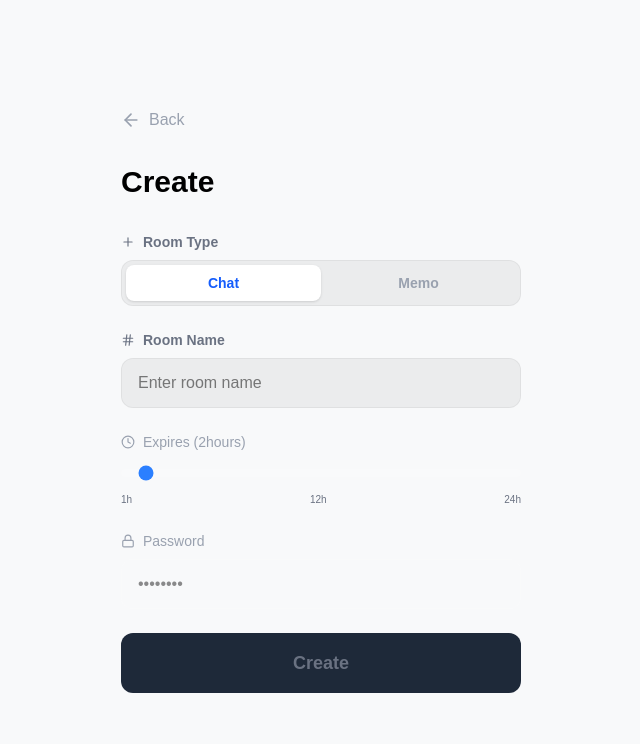
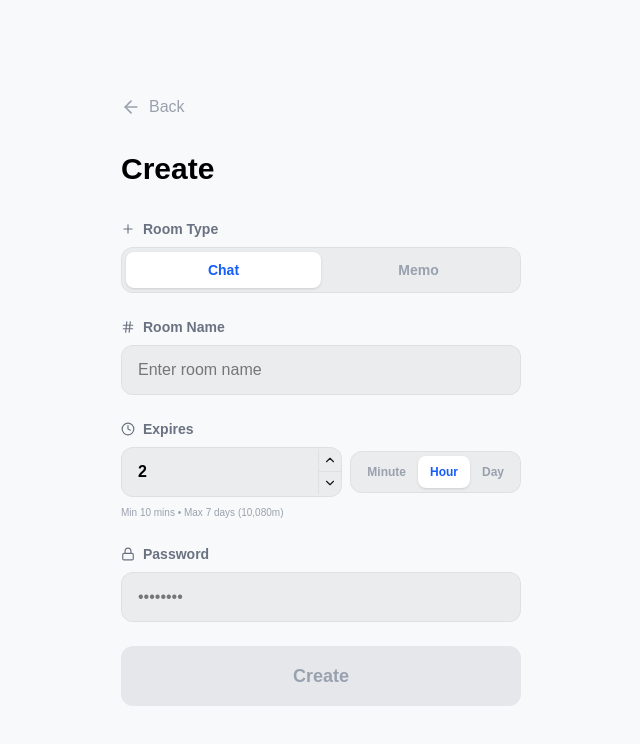
Before and after one commit to Leeseryong88/secret, a Next.js app: page / in a window 1280 px wide. Both pictures are taken after a click on the button 568 px from the left and 348 px from the top of the page. Shown: the top 744 px of the page, without its empty margins (319-959 px from the left). Built offline with nearby package versions, Linux system fonts and the light colour scheme; no server answers.

Commit message:
Feature: Redesign Expiry UI with custom input/units and flexible extension

```diff
--- a/src/app/page.tsx
+++ b/src/app/page.tsx
@@ -143,13 +143,13 @@ export default function Home() {
     localStorage.setItem('chat-nickname', newNickname);
   };
 
-  const handleExtend = async () => {
+  const handleExtend = async (hours: number) => {
     if (!room) return;
     try {
-      await chatApi.extendRoom(room.id);
+      await chatApi.extendRoom(room.id, hours);
       setRoom((prev: any) => ({
         ...prev,
-        expiresAt: prev.expiresAt + 4 * 60 * 60 * 1000
+        expiresAt: prev.expiresAt + hours * 60 * 60 * 1000
       }));
     } catch (err) {
       console.error(err);
--- a/src/components/ChatInterface.tsx
+++ b/src/components/ChatInterface.tsx
@@ -28,7 +28,7 @@ interface ChatInterfaceProps {
   };
   onSendMessage: (text: string) => void;
   onUpdateNickname: (newNickname: string) => void;
-  onExtend: () => void;
+  onExtend: (hours: number) => void;
   onLeave: () => void;
 }
 
@@ -45,6 +45,9 @@ export default function ChatInterface({
   const [inputText, setInputText] = useState('');
   const [timeLeft, setTimeLeft] = useState<number>(0);
   const [copied, setCopied] = useState(false);
+  const [showExtendPicker, setShowExtendPicker] = useState(false);
+  const [extendVal, setExtendVal] = useState(24);
+  const [extendUnit, setExtendUnit] = useState<'h' | 'd'>('h');
   const [isEditingNickname, setIsEditingNickname] = useState(false);
   const [tempNickname, setTempNickname] = useState(currentUser.nickname);
   const scrollRef = useRef<HTMLDivElement>(null);
@@ -111,17 +114,49 @@ export default function ChatInterface({
             </div>
           </div>
         </div>
-        <button onClick={onLeave} className="p-1.5 md:p-2 hover:bg-black/5 rounded-full text-gray-400 hover:text-red-500 transition-all"><LogOut size={20} /></button>
+        <div className="flex items-center space-x-2 relative">
+          {timeLeft > 0 && timeLeft <= 86400 && (
+            <div className="relative">
+              <button onClick={() => setShowExtendPicker(!showExtendPicker)} className="px-3 py-1.5 bg-orange-500 hover:bg-orange-600 text-white text-[10px] md:text-xs font-bold rounded-lg transition-colors">{t.extend}</button>
+
+              <AnimatePresence>
+                {showExtendPicker && (
+                  <motion.div initial={{ opacity: 0, y: 10 }} animate={{ opacity: 1, y: 0 }} exit={{ opacity: 0, y: 10 }} className="absolute right-0 mt-2 p-4 bg-white rounded-xl shadow-2xl border border-black/5 w-64 z-[60]">
+                    <div className="flex items-center space-x-2 mb-3">
+                      <div className="flex-1 flex items-center bg-black/5 rounded-lg overflow-hidden">
+                        <input type="number" value={extendVal} onChange={(e) => setExtendVal(Math.max(1, parseInt(e.target.value) || 1))} className="w-full bg-transparent px-2 py-1.5 focus:outline-none text-xs text-black font-bold" />
+                      </div>
+                      <div className="flex bg-black/5 p-0.5 rounded-lg">
+                        {(['h', 'd'] as const).map((u) => (
+                          <button key={u} type="button" onClick={() => setExtendUnit(u)} className={cn("px-2 py-1 rounded-md text-[10px] font-bold transition-all", extendUnit === u ? "bg-white text-blue-600 shadow-sm" : "text-gray-400")}>
+                            {u === 'h' ? t.hour : t.day}
+                          </button>
+                        ))}
+                      </div>
+                    </div>
+                    <button
+                      type="button"
+                      onClick={() => {
+                        const mins = extendUnit === 'h' ? extendVal * 60 : extendVal * 24 * 60;
+                        if (mins > 0 && mins <= 10080) {
+                          onExtend(mins / 60);
+                          setShowExtendPicker(false);
+                        }
+                      }}
+                      className="w-full py-2 bg-blue-600 text-white rounded-lg text-xs font-bold hover:bg-blue-700 transition-colors"
+                    >
+                      {t.enter}
+                    </button>
+                    <p className="text-[9px] text-gray-400 mt-2 text-center">{t.min10Mins} • {t.max7Days}</p>
+                  </motion.div>
+                )}
+              </AnimatePresence>
+            </div>
+          )}
+          <button onClick={onLeave} className="p-1.5 md:p-2 hover:bg-black/5 rounded-full text-gray-400 hover:text-red-500 transition-all"><LogOut size={20} /></button>
+        </div>
       </div>
 
-      <AnimatePresence>
-        {timeLeft > 0 && timeLeft <= 7200 && (
-          <motion.div initial={{ height: 0, opacity: 0 }} animate={{ height: 'auto', opacity: 1 }} exit={{ height: 0, opacity: 0 }} className="bg-orange-50 border-b border-orange-100 p-2 md:p-3 flex items-center justify-between">
-            <div className="flex items-center text-orange-600 text-[10px] md:text-sm"><ShieldAlert size={14} className="mr-2" />{t.expireSoon}</div>
-            <button onClick={onExtend} className="px-3 py-1 md:px-4 md:py-1.5 bg-orange-500 hover:bg-orange-600 text-white text-[10px] md:text-xs font-bold rounded-lg transition-colors">{t.extend}</button>
-          </motion.div>
-        )}
-      </AnimatePresence>
 
       <div ref={scrollRef} className="flex-1 overflow-y-auto p-4 md:p-6 space-y-4 md:space-y-6 bg-[#f8f9fa]">
         {messages.length === 0 ? (
--- a/src/components/CreateRoomForm.tsx
+++ b/src/components/CreateRoomForm.tsx
@@ -1,8 +1,8 @@
 'use client';
 
-import { useState } from 'react';
+import { useState, useEffect } from 'react';
 import { motion } from 'framer-motion';
-import { ArrowLeft, Clock, Lock, Hash, Plus } from 'lucide-react';
+import { ArrowLeft, Clock, Lock, Hash, Plus, ChevronUp, ChevronDown } from 'lucide-react';
 import { cn } from '@/lib/utils';
 import { Language, translations } from '@/lib/translations';
 
@@ -14,15 +14,25 @@ interface CreateRoomFormProps {
 
 export default function CreateRoomForm({ lang, onBack, onCreate }: CreateRoomFormProps) {
   const [name, setName] = useState('');
-  const [expiresHours, setExpiresHours] = useState(2);
   const [password, setPassword] = useState('');
   const [roomType, setRoomType] = useState<'chat' | 'memo'>('chat');
+
+  // Expiry time state
+  const [val, setVal] = useState(2);
+  const [unit, setUnit] = useState<'m' | 'h' | 'd'>('h');
   const t = translations[lang];
+
+  const totalMinutes = unit === 'm' ? val : unit === 'h' ? val * 60 : val * 24 * 60;
+  const isValidTime = totalMinutes >= 10 && totalMinutes <= 7 * 24 * 60;
 
   const handleSubmit = (e: React.FormEvent) => {
     e.preventDefault();
-    if (!password || !name) return;
-    onCreate({ name, expiresHours, password, type: roomType });
+    if (!password || !name || !isValidTime) return;
+    onCreate({ name, expiresHours: totalMinutes / 60, password, type: roomType });
+  };
+
+  const adjustVal = (delta: number) => {
+    setVal(prev => Math.max(1, prev + delta));
   };
 
   return (
@@ -88,28 +98,46 @@ export default function CreateRoomForm({ lang, onBack, onCreate }: CreateRoomFor
         </div>
 
         <div>
-          <label className="block text-xs md:text-sm font-medium text-gray-400 mb-2 flex items-center">
+          <label className="block text-xs md:text-sm font-bold text-gray-500 mb-2 flex items-center">
             <Clock size={14} className="mr-2" />
-            {t.expires} ({expiresHours}{t.hours})
+            {t.expires}
           </label>
-          <input
-            type="range"
-            min="1"
-            max="24"
-            step="1"
-            value={expiresHours}
-            onChange={(e) => setExpiresHours(parseInt(e.target.value))}
-            className="w-full h-2 bg-white/10 rounded-lg appearance-none cursor-pointer accent-blue-500"
-          />
-          <div className="flex justify-between text-[10px] text-gray-500 mt-2">
-            <span>1h</span>
-            <span>12h</span>
-            <span>24h</span>
+          <div className="flex items-center space-x-2">
+            <div className="flex-1 flex items-center bg-black/5 rounded-xl border border-black/5 overflow-hidden">
+              <input
+                type="number"
+                value={val}
+                onChange={(e) => setVal(Math.max(1, parseInt(e.target.value) || 1))}
+                className="w-full bg-transparent px-4 py-3 focus:outline-none text-sm md:text-base text-black font-bold"
+              />
+              <div className="flex flex-col border-l border-black/5">
+                <button type="button" onClick={() => adjustVal(1)} className="p-1 hover:bg-black/5"><ChevronUp size={14} /></button>
+                <button type="button" onClick={() => adjustVal(-1)} className="p-1 hover:bg-black/5 border-t border-black/5"><ChevronDown size={14} /></button>
+              </div>
+            </div>
+            <div className="flex bg-black/5 p-1 rounded-xl border border-black/5">
+              {(['m', 'h', 'd'] as const).map((u) => (
+                <button
+                  key={u}
+                  type="button"
+                  onClick={() => setUnit(u)}
+                  className={cn(
+                    "px-3 py-2 rounded-lg text-xs font-bold transition-all",
+                    unit === u ? "bg-white text-blue-600 shadow-sm" : "text-gray-400 hover:text-gray-600"
+                  )}
+                >
+                  {u === 'm' ? t.minute : u === 'h' ? t.hour : t.day}
+                </button>
+              ))}
+            </div>
+          </div>
+          <div className={cn("text-[10px] mt-2 font-medium", isValidTime ? "text-gray-400" : "text-red-500")}>
+            {t.min10Mins} • {t.max7Days}
           </div>
         </div>
 
         <div>
-          <label className="block text-xs md:text-sm font-medium text-gray-400 mb-2 flex items-center">
+          <label className="block text-xs md:text-sm font-bold text-gray-500 mb-2 flex items-center">
             <Lock size={14} className="mr-2" />
             {t.password}
           </label>
@@ -119,18 +147,18 @@ export default function CreateRoomForm({ lang, onBack, onCreate }: CreateRoomFor
             value={password}
             onChange={(e) => setPassword(e.target.value)}
             placeholder={t.passwordPlaceholder}
-            className="w-full bg-white/5 border border-white/10 rounded-xl px-4 py-3 focus:outline-none focus:ring-2 focus:ring-blue-500 transition-all text-sm md:text-base"
+            className="w-full bg-black/5 border border-black/5 rounded-xl px-4 py-3 focus:outline-none focus:ring-2 focus:ring-blue-500 transition-all text-sm md:text-base text-black"
           />
         </div>
 
         <button
           type="submit"
-          disabled={!password || !name}
+          disabled={!password || !name || !isValidTime}
           className={cn(
             "w-full py-4 rounded-xl font-bold text-lg transition-all",
-            (password && name)
+            (password && name && isValidTime)
               ? "bg-blue-600 hover:bg-blue-700 text-white shadow-lg shadow-blue-600/20"
-              : "bg-gray-800 text-gray-500 cursor-not-allowed"
+              : "bg-gray-200 text-gray-400 cursor-not-allowed"
           )}
         >
           {t.create}
--- a/src/components/MemoCanvas.tsx
+++ b/src/components/MemoCanvas.tsx
@@ -49,7 +49,7 @@ interface MemoCanvasProps {
   onAddMemo: (memo: Omit<Memo, 'id'>) => void;
   onUpdateMemo: (id: string, updates: Partial<Memo>) => void;
   onDeleteMemo: (id: string) => void;
-  onExtend: () => void;
+  onExtend: (hours: number) => void;
   onLeave: () => void;
 }
 
@@ -67,6 +67,9 @@ export default function MemoCanvas({
   const [timeLeft, setTimeLeft] = useState<number>(0);
   const [copied, setCopied] = useState(false);
   const [showColorPicker, setShowColorPicker] = useState<{ x: number, y: number } | null>(null);
+  const [showExtendPicker, setShowExtendPicker] = useState(false);
+  const [extendVal, setExtendVal] = useState(24);
+  const [extendUnit, setExtendUnit] = useState<'h' | 'd'>('h');
   const [viewportSize, setViewportSize] = useState({ width: 1000, height: 1000 });
 
   // Use MotionValues for smooth, high-frequency updates without re-renders
@@ -224,10 +227,44 @@ export default function MemoCanvas({
             </div>
           </div>
         </div>
-        <div className="flex items-center space-x-2 pointer-events-auto">
+        <div className="flex items-center space-x-2 pointer-events-auto relative">
           <div className="px-3 py-1 bg-black/5 rounded-lg text-[10px] font-medium text-gray-500">{Math.round(syncState.scale * 100)}%</div>
-          {timeLeft > 0 && timeLeft <= 7200 && (
-            <button onClick={onExtend} className="px-3 py-1.5 bg-orange-500 hover:bg-orange-600 text-white text-[10px] md:text-xs font-bold rounded-lg transition-colors">{t.extend}</button>
+          {timeLeft > 0 && timeLeft <= 86400 && (
+            <div className="relative">
+              <button onClick={() => setShowExtendPicker(!showExtendPicker)} className="px-3 py-1.5 bg-orange-500 hover:bg-orange-600 text-white text-[10px] md:text-xs font-bold rounded-lg transition-colors">{t.extend}</button>
+
+              <AnimatePresence>
+                {showExtendPicker && (
+                  <motion.div initial={{ opacity: 0, y: 10 }} animate={{ opacity: 1, y: 0 }} exit={{ opacity: 0, y: 10 }} className="absolute right-0 mt-2 p-4 bg-white rounded-xl shadow-2xl border border-black/5 w-64 z-[60]">
+                    <div className="flex items-center space-x-2 mb-3">
+                      <div className="flex-1 flex items-center bg-black/5 rounded-lg overflow-hidden">
+                        <input type="number" value={extendVal} onChange={(e) => setExtendVal(Math.max(1, parseInt(e.target.value) || 1))} className="w-full bg-transparent px-2 py-1.5 focus:outline-none text-xs text-black font-bold" />
+                      </div>
+                      <div className="flex bg-black/5 p-0.5 rounded-lg">
+                        {(['h', 'd'] as const).map((u) => (
+                          <button key={u} onClick={() => setExtendUnit(u)} className={cn("px-2 py-1 rounded-md text-[10px] font-bold transition-all", extendUnit === u ? "bg-white text-blue-600 shadow-sm" : "text-gray-400")}>
+                            {u === 'h' ? t.hour : t.day}
+                          </button>
+                        ))}
+                      </div>
+                    </div>
+                    <button
+                      onClick={() => {
+                        const mins = extendUnit === 'h' ? extendVal * 60 : extendVal * 24 * 60;
+                        if (mins > 0 && mins <= 10080) {
+                          onExtend(mins / 60);
+                          setShowExtendPicker(false);
+                        }
+                      }}
+                      className="w-full py-2 bg-blue-600 text-white rounded-lg text-xs font-bold hover:bg-blue-700 transition-colors"
+                    >
+                      {t.enter}
+                    </button>
+                    <p className="text-[9px] text-gray-400 mt-2 text-center">{t.min10Mins} • {t.max7Days}</p>
+                  </motion.div>
+                )}
+              </AnimatePresence>
+            </div>
           )}
           <button onClick={onLeave} className="p-1.5 md:p-2 hover:bg-black/5 rounded-full text-gray-400 hover:text-red-500 transition-all"><LogOut size={20} /></button>
         </div>
--- a/src/lib/chat.ts
+++ b/src/lib/chat.ts
@@ -160,7 +160,7 @@ export async function deleteMemo(roomId: string, memoId: string) {
   await deleteDoc(memoRef);
 }
 
-export async function extendRoom(roomId: string) {
+export async function extendRoom(roomId: string, hours: number) {
   const roomRef = doc(db, 'rooms', roomId);
   const roomDoc = await getDoc(roomRef);
 
@@ -168,7 +168,7 @@ export async function extendRoom(roomId: string) {
 
   const data = roomDoc.data();
   const currentExpiresAt = data.expiresAt.toMillis();
-  const newExpiresAt = currentExpiresAt + 4 * 60 * 60 * 1000;
+  const newExpiresAt = currentExpiresAt + hours * 60 * 60 * 1000;
 
   await updateDoc(roomRef, {
     expiresAt: Timestamp.fromMillis(newExpiresAt),
--- a/src/lib/translations.ts
+++ b/src/lib/translations.ts
@@ -6,8 +6,13 @@ export const translations = {
     join: 'Join',
     roomName: 'Room Name',
     roomNamePlaceholder: 'Enter room name',
+    minute: 'Minute',
+    hour: 'Hour',
+    day: 'Day',
     expires: 'Expires',
-    hours: 'hours',
+    expiresPlaceholder: 'Set time',
+    max7Days: 'Max 7 days (10,080m)',
+    min10Mins: 'Min 10 mins',
     password: 'Password',
     passwordPlaceholder: '••••••••',
     back: 'Back',
@@ -38,8 +43,13 @@ export const translations = {
     join: '들어가기',
     roomName: '방 이름',
     roomNamePlaceholder: '방 이름을 입력하세요',
+    minute: '분',
+    hour: '시간',
+    day: '일',
     expires: '만료 시간',
-    hours: '시간',
+    expiresPlaceholder: '시간 설정',
+    max7Days: '최대 7일 (10,080분)',
+    min10Mins: '최소 10분',
     password: '비밀번호',
     passwordPlaceholder: '••••••••',
     back: '돌아가기',
```
